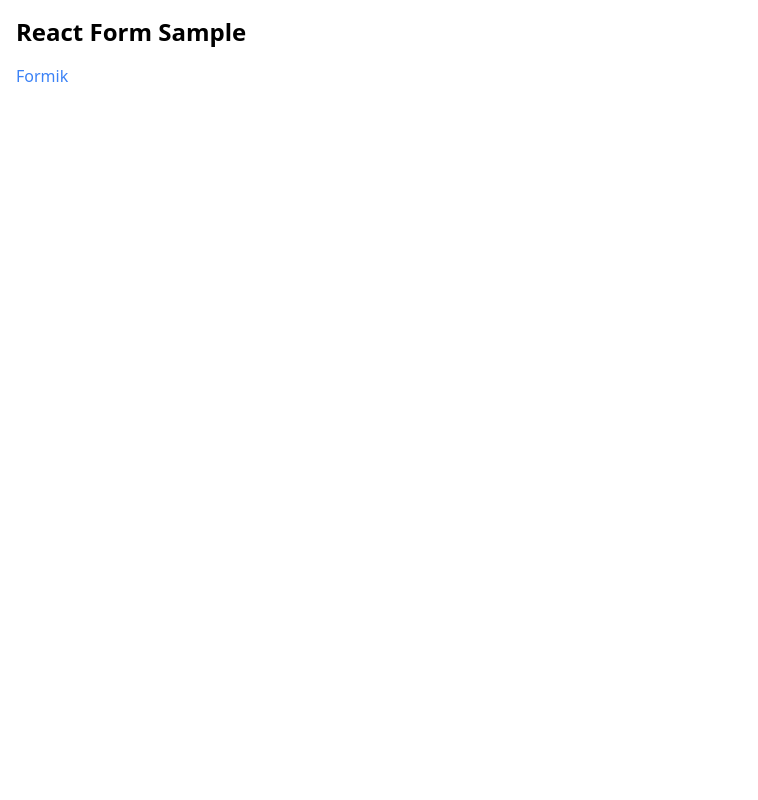
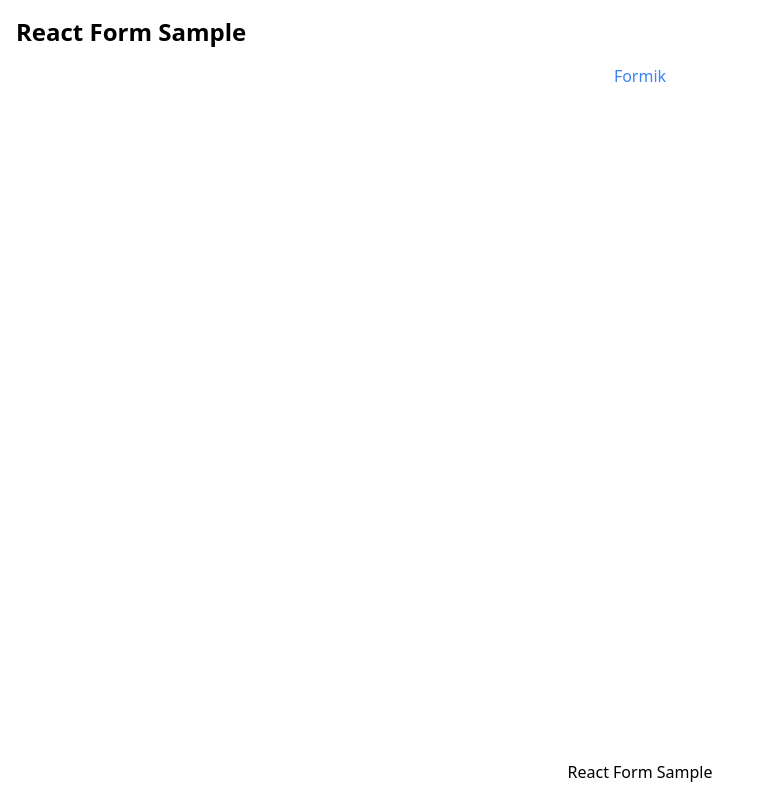
Before and after one commit to taro-28/react-test-sample, a Next.js app: page / in a window 1280 px wide. Shown: the whole page, without its empty margins (0-758 px from the left). Built offline with nearby package versions, Linux system fonts and the light colour scheme.

Commit message:
update layout

```diff
--- a/src/app/layout.tsx
+++ b/src/app/layout.tsx
@@ -10,13 +10,14 @@ export const metadata: Metadata = {
 export default function RootLayout({ children }: { children: React.ReactNode }) {
   return (
     <html lang='en'>
-      <body>
+      <body className='flex min-h-screen flex-col'>
         <header className='p-4'>
           <Link className='text-2xl font-bold' href='/'>
             React Form Sample
           </Link>
         </header>
-        <main className='px-4'>{children}</main>
+        <main className='flex flex-col items-center px-4'>{children}</main>
+        <footer className='mt-auto p-4 text-center'>React Form Sample</footer>
       </body>
     </html>
   )
```
